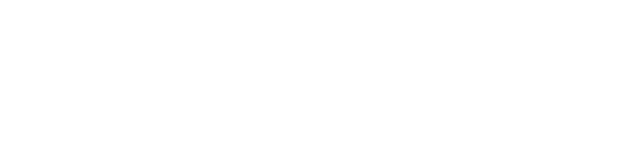
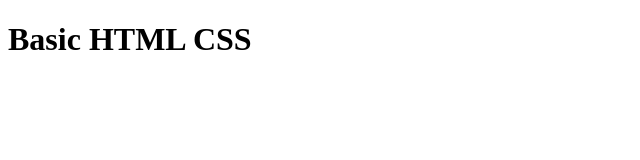
Before and after one commit to setrasariputra/Kal-El, a plain HTML site: page Basic/index.html in a window 1280 px wide. Shown: the whole page, without its empty margins (0-640 px from the left). Drawn offline with Linux system fonts and the light colour scheme.

Commit message:
Create basic line code

```diff
--- a/Basic/index.html
+++ b/Basic/index.html
@@ -3,9 +3,9 @@
 <head>
     <meta charset="UTF-8">
     <meta name="viewport" content="width=device-width, initial-scale=1.0">
-    <title>Document</title>
+    <title>Belajar HTML CSS Dasar</title>
 </head>
 <body>
-
+    <h1>Basic HTML CSS</h1>
 </body>
 </html>
```
